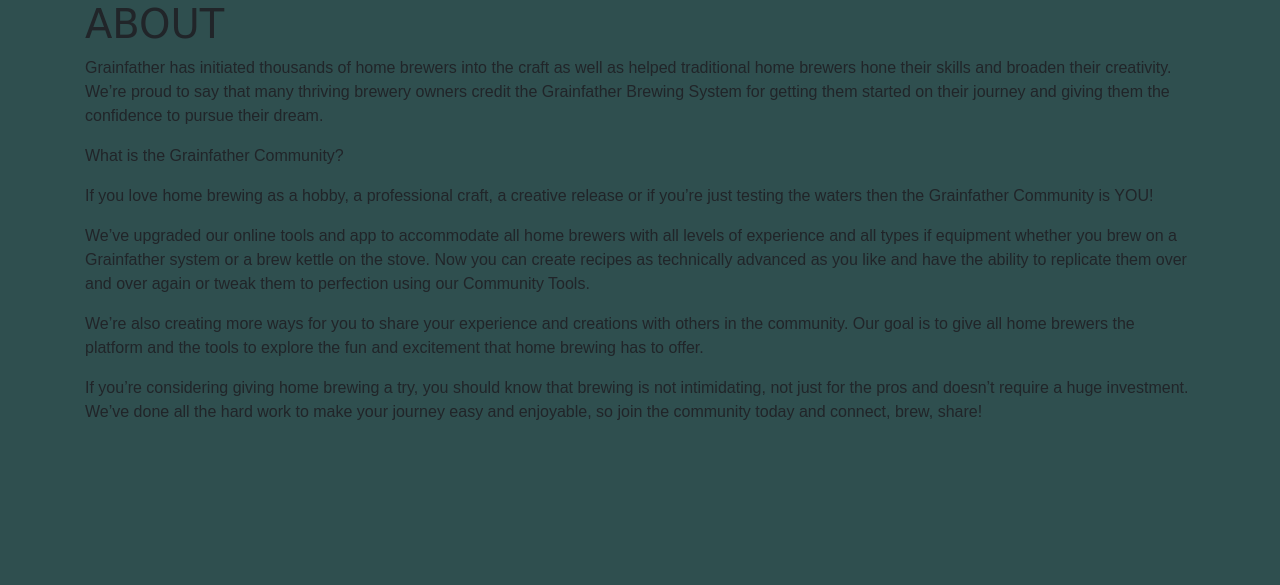
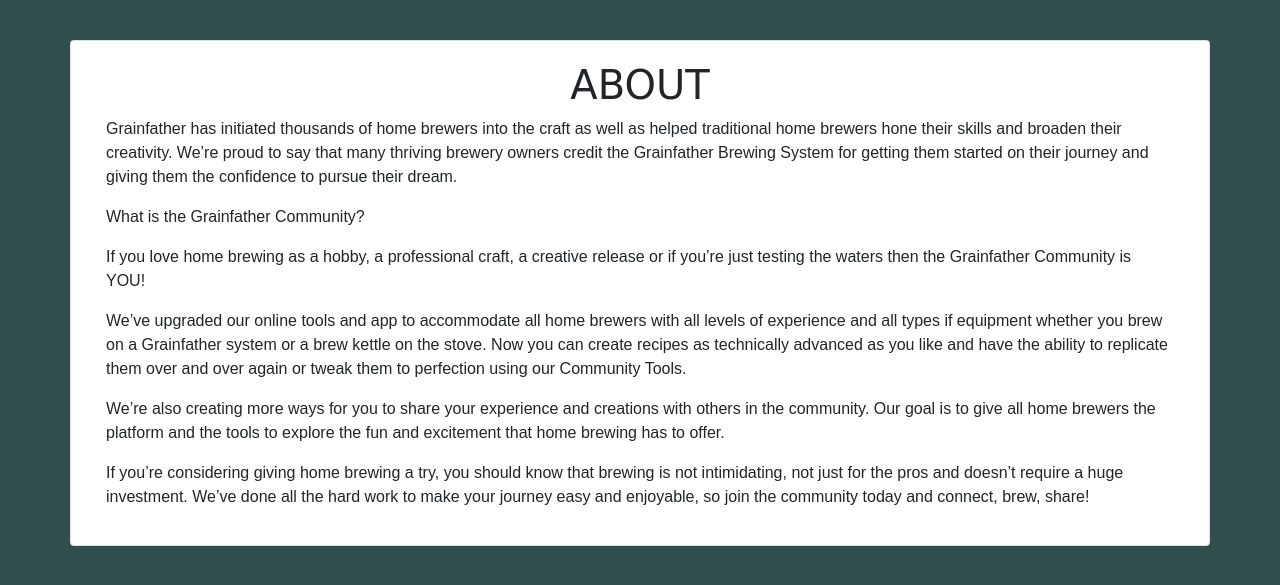
Before and after one commit to armedcor/Grain_Haven, a Flask app: page /about in a window 1280 px wide. Shown: the part 96-681 px from the top of the page. Run offline with Flask 2, Linux system fonts and the light colour scheme; some libraries are stand-ins or nearby versions.

Commit message:
Added basic styling and card-body

```diff
--- a/templates/about.html
+++ b/templates/about.html
@@ -1,29 +1,30 @@
 {% extends 'base.html' %} {% block about %}
-<div class="container">
+<div class="container about">
     <div class="row">
+        <div class="card">
+            <div class="card-body">
                 <div class="col-12">
-            <h1>ABOUT</h1>
-        </div>
+                    <h1 style="text-align: center;">ABOUT</h1>
                 </div>
 
-    <div class="row">
                 <div class="col-12">
-            <p>Grainfather has initiated thousands of home brewers into the craft as well as helped traditional home brewers hone their skills and broaden their creativity. We’re proud to say that many thriving brewery owners credit the Grainfather Brewing
-                System for getting them started on their journey and giving them the confidence to pursue their dream.</p>
+                    <p>Grainfather has initiated thousands of home brewers into the craft as well as helped traditional home brewers hone their skills and broaden their creativity. We’re proud to say that many thriving brewery owners credit the Grainfather
+                        Brewing System for getting them started on their journey and giving them the confidence to pursue their dream.</p>
 
 
                     <p>What is the Grainfather Community?</p>
 
                     <p>If you love home brewing as a hobby, a professional craft, a creative release or if you’re just testing the waters then the Grainfather Community is YOU!</p>
 
-            <p>We’ve upgraded our online tools and app to accommodate all home brewers with all levels of experience and all types if equipment whether you brew on a Grainfather system or a brew kettle on the stove. Now you can create recipes as technically
-                advanced as you like and have the ability to replicate them over and over again or tweak them to perfection using our Community Tools.</p>
+                    <p>We’ve upgraded our online tools and app to accommodate all home brewers with all levels of experience and all types if equipment whether you brew on a Grainfather system or a brew kettle on the stove. Now you can create recipes as
+                        technically advanced as you like and have the ability to replicate them over and over again or tweak them to perfection using our Community Tools.</p>
 
                     <p>We’re also creating more ways for you to share your experience and creations with others in the community. Our goal is to give all home brewers the platform and the tools to explore the fun and excitement that home brewing has to offer.</p>
 
-            <p>If you’re considering giving home brewing a try, you should know that brewing is not intimidating, not just for the pros and doesn’t require a huge investment. We’ve done all the hard work to make your journey easy and enjoyable, so join the
-                community today and connect, brew, share!
+                    <p>If you’re considering giving home brewing a try, you should know that brewing is not intimidating, not just for the pros and doesn’t require a huge investment. We’ve done all the hard work to make your journey easy and enjoyable, so
+                        join the community today and connect, brew, share!
                     </p>
+                </div>
             </div>
         </div>
     </div>
```
Lines whose indentation alone changed are shown as unchanged.
